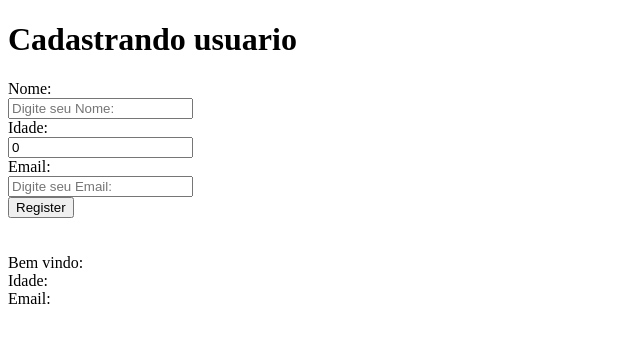
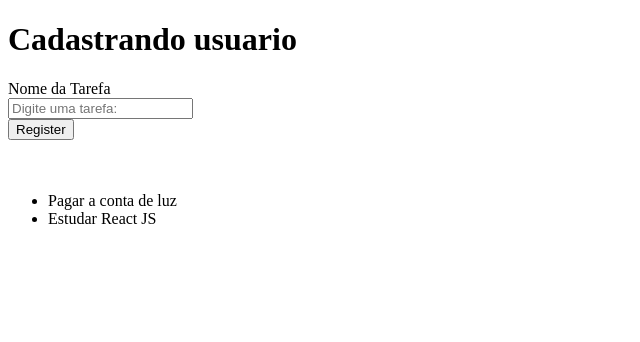
Before and after one commit to BrunoMazzoni2023/ReactJS, a React (Create React App) app: page / in a window 1280 px wide. Shown: the top 342 px of the page, without its empty margins (0-640 px from the left). Built offline with nearby package versions, Linux system fonts and the light colour scheme.

Commit message:
Praticando-Tarefa-ReactJS

```diff
--- a/src/App.js
+++ b/src/App.js
@@ -4,67 +4,43 @@ import Nome from "./components/Nome";
 
 
 function App() {
-  const [nome, setNome] = useState('');
-  const [email, setEmail] = useState('');
-  const [idade, setIdade] = useState(0);
-
-  const [user, setUser] = useState({});
+  const [input, setInput] = useState('');
+  const [tarefas, setTarefas] = useState([
+    'Pagar a conta de luz',
+    'Estudar React JS'
+  ]);
 
   function handleRegister(e){
     e.preventDefault();
 
-  alert("Registrado com sucesso");
-  setUser({
-
-    nome: nome,
-    idade: idade,
-    email: email,
-  })
-  }
-
+    setTarefas([...tarefas, input])
+    setInput('');
+   }
 
   return (
     <div>
       <h1>Cadastrando usuario</h1>
 
       <form onSubmit={handleRegister}>
-        <label>Nome: </label><br/>
+        <label>Nome da Tarefa </label><br/>
         <input
-        placeholder="Digite seu Nome:"
-        value={nome}
-        onChange={ (e) => setNome (e.target.value) }
+        placeholder="Digite uma tarefa:"
+        value={input}
+        onChange={ (e) => setInput (e.target.value) }
         /><br/>
-
-        <label>Idade: </label><br/>
-        <input
-        placeholder="Digite sua Idade:"
-        value={idade}
-        onChange={ (e) => setIdade (e.target.value) }
-        /><br/>
-
-        <label>Email: </label><br/>
-        <input
-        placeholder="Digite seu Email:"
-        value={email}
-        onChange={ (e) => setEmail (e.target.value) }
-        /><br/>
-
-
       <button type="submit">Register</button>
     </form>
+
     <br/> <br/>
 
-    <div>
-      <span>Bem vindo:  {user.nome}</span><br/>
-      <span>Idade: {user.idade}</span><br/>
-      <span>Email:  {user.email}</span><br/>
-    </div>
-
-
+    <ul>
+    {tarefas.map( tarefa => (
+     <li key={tarefa}>{tarefa} </li>
+      ))}
+    </ul>
 
     </div>
   );
-
 }
 
 export default App;
```
